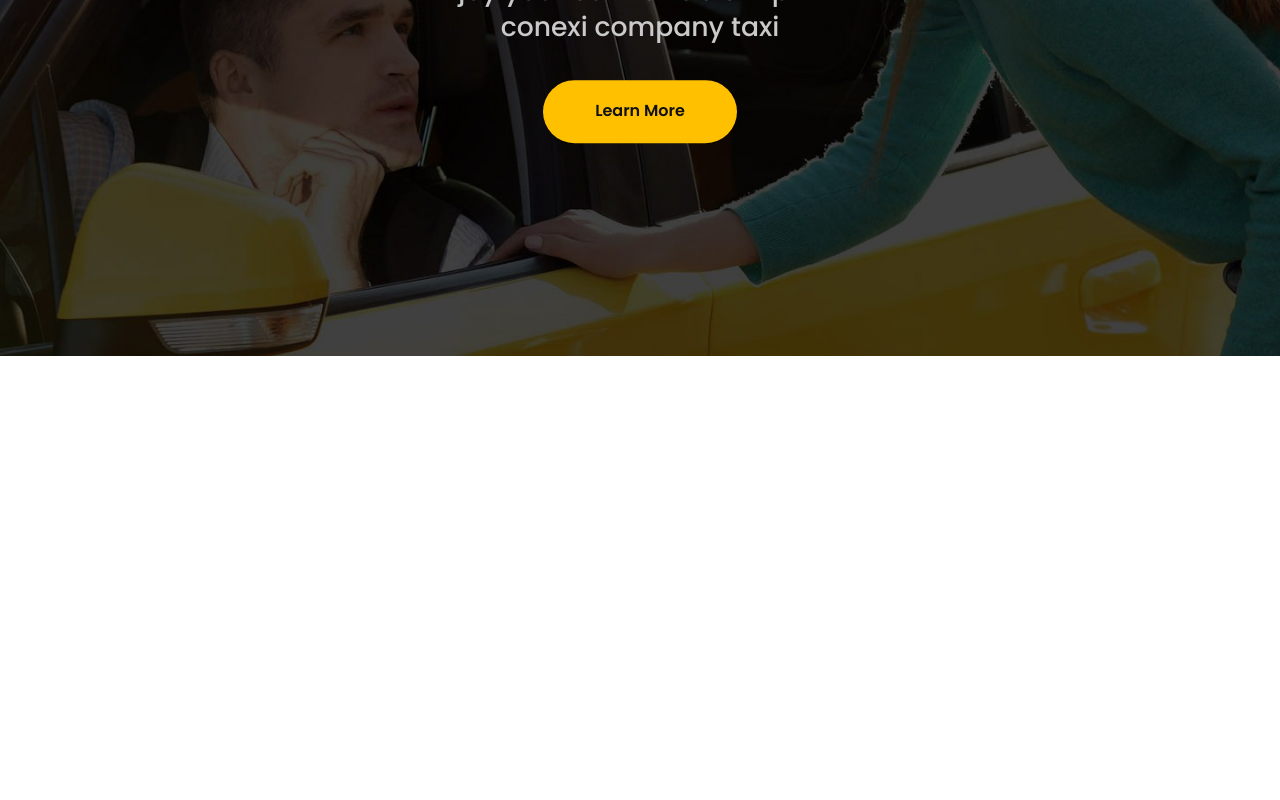
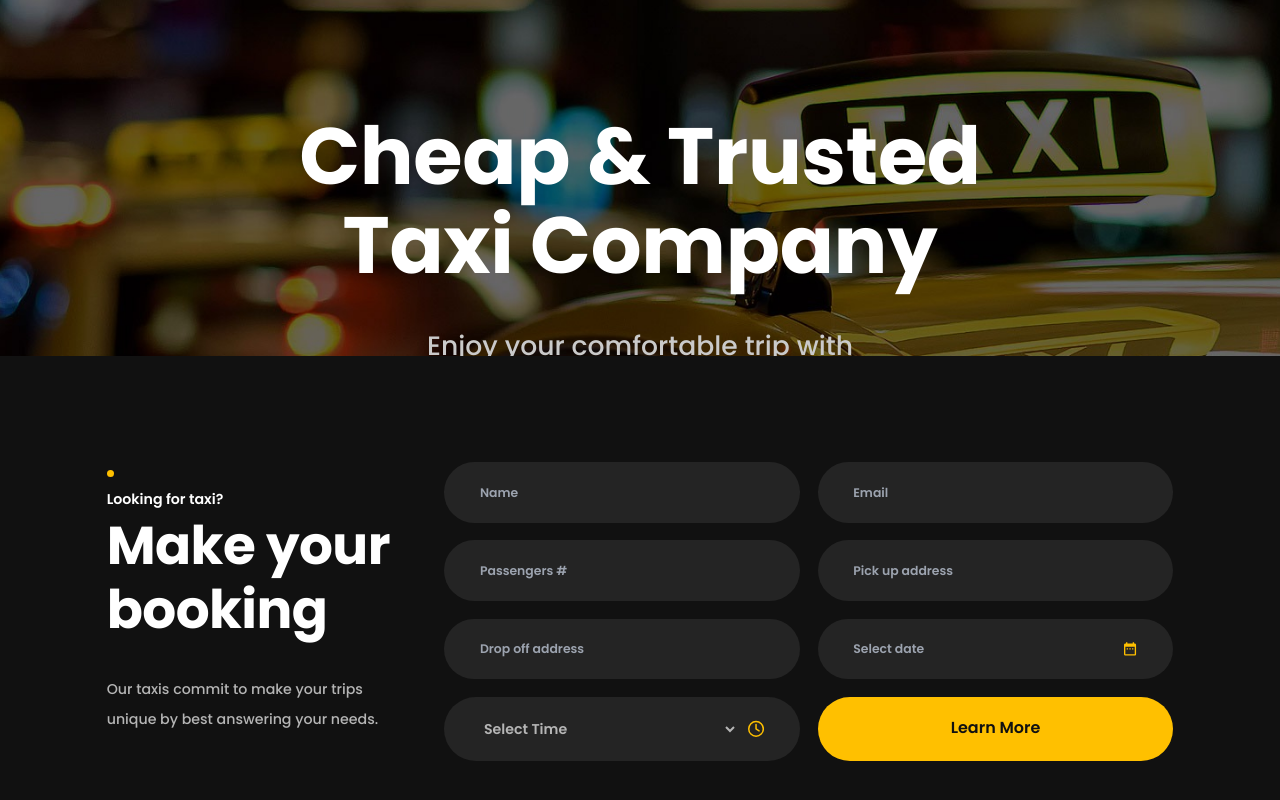
Before and after one commit to Yamin39/surtys-taxi, a React (Vite) app: page / in a window 1280 px wide. Shown: the part 526-1326 px from the top of the page. Before the commit the page ends 882 px from the top, so only its background shows below. Built offline with nearby package versions, Linux system fonts and the light colour scheme.

Commit message:
add: Book Now Section

```diff
--- /dev/null
+++ b/src/components/BookNow/BookNow.jsx
@@ -0,0 +1,69 @@
+import { FaRegClock } from "react-icons/fa6";
+import { MdDateRange } from "react-icons/md";
+
+const BookNow = () => {
+  return (
+    <section className="pt-[7.5rem] pb-[7.375rem] bg-dark text-white">
+      <div className="flex flex-col md:flex-row gap-8 max-w-[1440px] w-10/12 mx-auto">
+        <div className="md:max-w-[29%]">
+          <span className="inline-block size-2 rounded-full bg-primary-color mt-1"></span>
+          <p className="font-semibold leading-[2.125rem]">Looking for taxi?</p>
+          <h1 className="text-[3.75rem] tracking-[-0.04rem] leading-[4.5rem] font-bold">Make your booking</h1>
+          <p className="font-medium mt-5 md:mt-[2.25rem] leading-[2.125rem] text-[#B5B5B5]">Our taxis commit to make your trips unique by best answering your needs.</p>
+        </div>
+        <form className="flex-1 grid gap-5 grid-cols-2">
+          {/* name */}
+          <div className="w-full h-fit mx-auto flex items-center gap-3 text-sm bg-[#242424] text-[#cfcfcf] font-semibold rounded-full py-6 px-10">
+            <input type="text" placeholder="Name" name="name" className="bg-transparent w-full outline-none" required />
+          </div>
+
+          {/* email */}
+          <div className="w-full h-fit mx-auto flex items-center gap-3 text-sm bg-[#242424] text-[#cfcfcf] font-semibold rounded-full py-6 px-10">
+            <input type="email" placeholder="Email" name="email" className="bg-transparent w-full outline-none" required />
+          </div>
+
+          {/* passengers */}
+          <div className="w-full h-fit mx-auto flex items-center gap-3 text-sm bg-[#242424] text-[#cfcfcf] font-semibold rounded-full py-6 px-10">
+            <input type="number" placeholder="Passengers #" name="passengers" className="bg-transparent w-full outline-none" required />
+          </div>
+
+          {/* pick up address */}
+          <div className="w-full h-fit mx-auto flex items-center gap-3 text-sm bg-[#242424] text-[#cfcfcf] font-semibold rounded-full py-6 px-10">
+            <input type="text" placeholder="Pick up address" name="pickUpAddress" className="bg-transparent w-full outline-none" required />
+          </div>
+
+          {/* drop off address */}
+          <div className="w-full h-fit mx-auto flex items-center gap-3 text-sm bg-[#242424] text-[#cfcfcf] font-semibold rounded-full py-6 px-10">
+            <input type="text" placeholder="Drop off address" name="dropOffAddress" className="bg-transparent w-full outline-none" required />
+          </div>
+
+          {/* select date */}
+          <div className="w-full h-fit mx-auto flex items-center gap-3 text-sm bg-[#242424] text-[#cfcfcf] font-semibold rounded-full py-6 px-10">
+            <input type="text" placeholder="Select date" name="selectDate" className="bg-transparent w-full outline-none" required />
+            <MdDateRange className="text-xl text-primary-color" />
+          </div>
+
+          {/* select time */}
+          <div className="w-full h-fit mx-auto flex items-center gap-3 text-sm bg-[#242424] text-[#b5b5b5] font-semibold rounded-full py-6 px-10">
+            <select name="role" defaultValue="default" className="w-full bg-transparent mx-auto gap-3 text-base outline-none cursor-pointer">
+              <option disabled value="default">
+                Select Time
+              </option>
+              <option value="10AM-10.59AM">10AM-10.59AM</option>
+              <option value="12PM-12.59PM">12PM-12.59PM</option>
+              <option value="1PM-1.59PM">1PM-1.59PM</option>
+              <option value="2PM-2.59PM">2PM-2.59PM</option>
+            </select>
+            <FaRegClock className="text-xl text-primary-color" />
+          </div>
+
+          <button className="font-semibold bg-primary-color text-dark text-lg rounded-[2.4375rem] py-4 px-[3.6875rem] duration-[.4s] hover:bg-white active:scale-90">
+            Learn More
+          </button>
+        </form>
+      </div>
+    </section>
+  );
+};
+
+export default BookNow;
--- a/src/pages/Home/Home.jsx
+++ b/src/pages/Home/Home.jsx
@@ -1,5 +1,6 @@
 import Banner from "../../components/Banner/Banner";
 import Navbar from "../../components/Banner/Navbar/Navbar";
+import BookNow from "../../components/BookNow/BookNow";
 
 const Home = () => {
   return (
@@ -7,6 +8,7 @@ const Home = () => {
       <div className="bg-dark h-[12.9rem] sm:hidden"></div>
       <Navbar></Navbar>
       <Banner></Banner>
+      <BookNow></BookNow>
       <div className="max-w-[1440px] w-10/12 mx-auto"></div>
     </div>
   );
```
